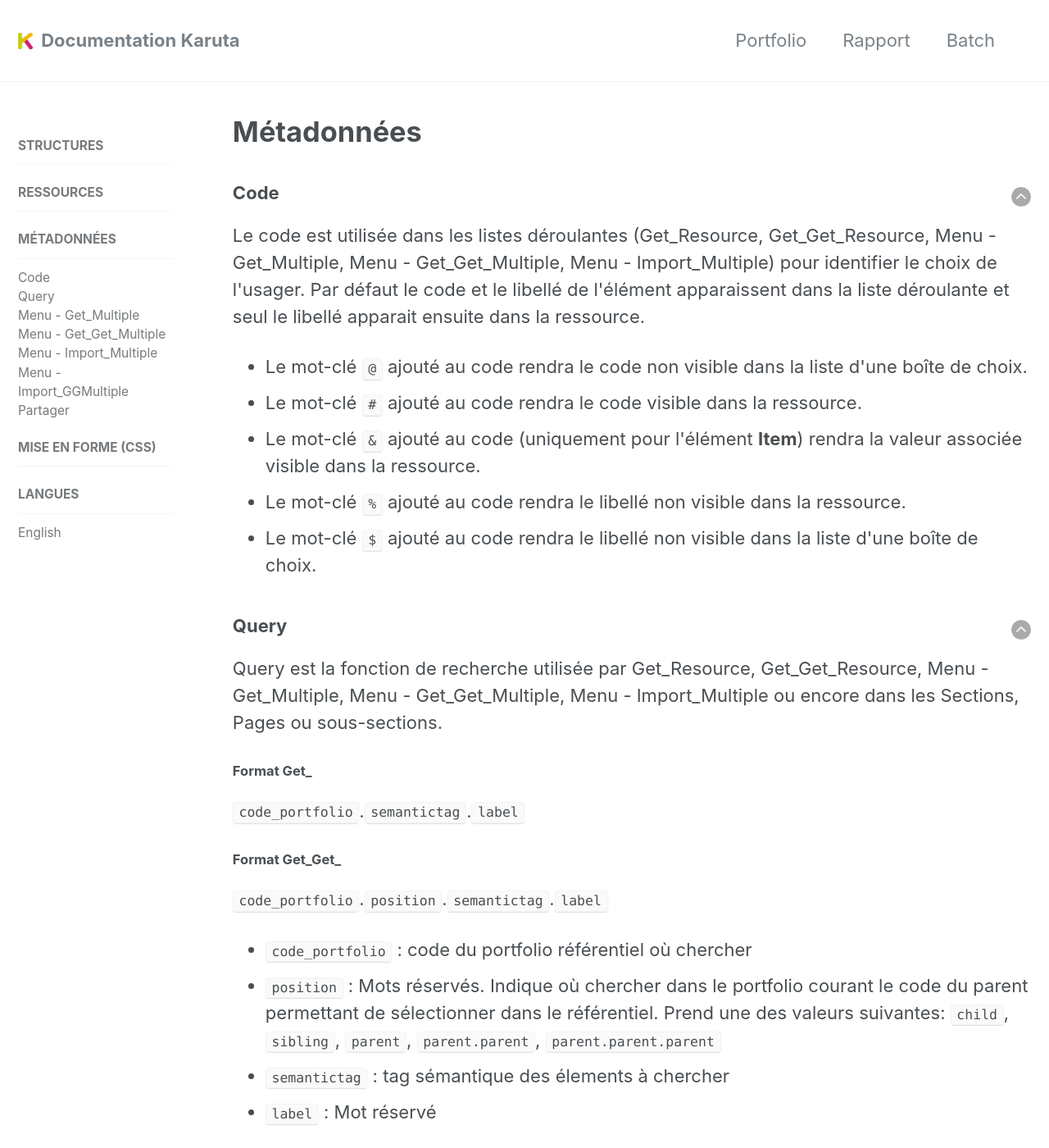
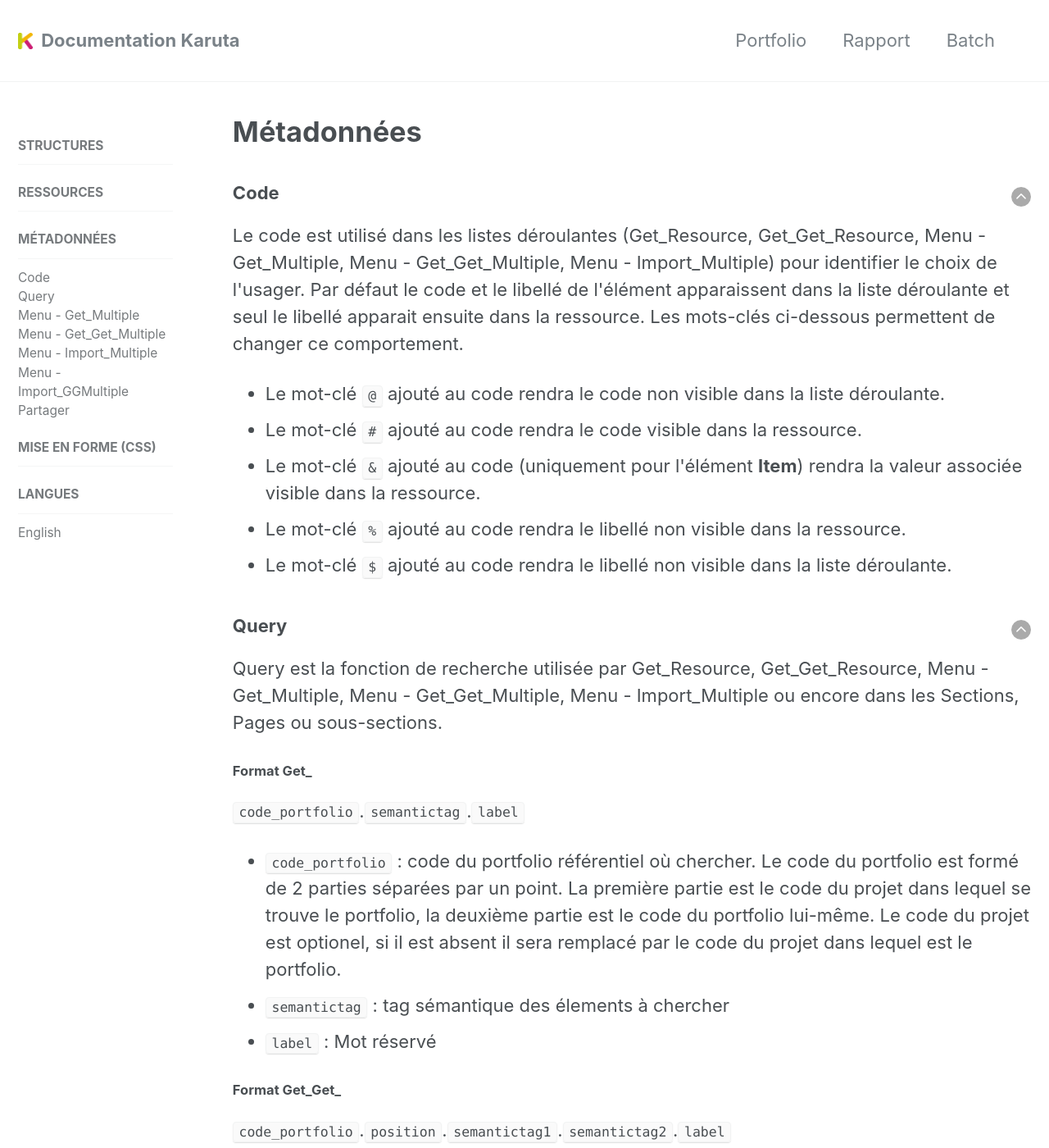
Before and after one commit to karutaproject/karuta-frontend-documentation, a Jekyll site: the page built from _pages/metadata_fr.html, in a window 1280 px wide and 1400 px high. Shown: the whole window at 82% size. Built offline with Jekyll 4.4.1, drawn with Linux system fonts in a browser that asks for light colours; some of the changed text lies outside the part shown.

Commit message:
metadata_fr

```diff
--- a/_pages/metadata_fr.html
+++ b/_pages/metadata_fr.html
@@ -9,13 +9,13 @@
 <article>
 	<a style='float:right' href='#top'><img src='../assets/img/arrow-up.png'/></a>
 	<h3 id='asmstructure'>Code</h3>
-	<p>Le code est utilisée dans les listes déroulantes (Get_Resource, Get_Get_Resource, Menu - Get_Multiple, Menu - Get_Get_Multiple, Menu - Import_Multiple) pour identifier le choix de l'usager. Par défaut le code et le libellé de l'élément apparaissent dans la liste déroulante et seul le libellé apparait ensuite dans la ressource.</p>
+	<p>Le code est utilisé dans les listes déroulantes (Get_Resource, Get_Get_Resource, Menu - Get_Multiple, Menu - Get_Get_Multiple, Menu - Import_Multiple) pour identifier le choix de l'usager. Par défaut le code et le libellé de l'élément apparaissent dans la liste déroulante et seul le libellé apparait ensuite dans la ressource. Les mots-clés ci-dessous permettent de changer ce comportement.</p>
 	<ul>
-		<li>Le mot-clé <code>@</code>&nbsp;ajouté au code rendra le code non visible dans la liste d'une boîte de choix.</li>
+		<li>Le mot-clé <code>@</code>&nbsp;ajouté au code rendra le code non visible dans la liste déroulante.</li>
 		<li>Le mot-clé <code>#</code>&nbsp;ajouté au code rendra le code visible dans la ressource.</li>
 		<li>Le mot-clé <code>&amp;</code>&nbsp;ajouté au code (uniquement pour l'élément <b>Item</b>) rendra la valeur associée visible dans la ressource.</li>
 		<li>Le mot-clé <code>%</code> ajouté au code rendra le libellé non visible dans la ressource.</li>
-		<li>Le mot-clé <code>$</code> ajouté au code rendra le libellé non visible dans la liste d'une boîte de choix.</li>
+		<li>Le mot-clé <code>$</code> ajouté au code rendra le libellé non visible dans la liste déroulante.</li>
 	</ul>
 </article>
 
@@ -25,12 +25,18 @@
 	<p>Query est la fonction de recherche utilisée par Get_Resource, Get_Get_Resource, Menu - Get_Multiple, Menu - Get_Get_Multiple, Menu - Import_Multiple ou encore dans les Sections, Pages ou sous-sections.</p>
 	<h4>Format Get_</h4>
 	<p><code>code_portfolio</code>.<code>semantictag</code>.<code>label</code></p>
+	<ul>
+		<li><code>code_portfolio</code> : code du portfolio référentiel où chercher. Le code du portfolio est formé de 2 parties séparées par un point. La première partie est le code du projet dans lequel se trouve le portfolio, la deuxième partie est le code du portfolio lui-même. Le code du projet est optionel, si il est absent il sera remplacé par le code du projet dans lequel est le portfolio.</li>
+		<li><code>semantictag</code> : tag sémantique des élements à chercher</li>
+		<li><code>label</code> : Mot réservé</li>
+	</ul>
 	<h4>Format Get_Get_</h4>
-	<p><code>code_portfolio</code>.<code>position</code>.<code>semantictag</code>.<code>label</code></p>
+	<p><code>code_portfolio</code>.<code>position</code>.<code>semantictag1</code>.<code>semantictag2</code>.<code>label</code></p>
 	<ul>
 		<li><code>code_portfolio</code> : code du portfolio référentiel où chercher</li>
-		<li><code>position</code> : Mots réservés. Indique où chercher dans le portfolio courant le code du parent permettant de sélectionner dans le référentiel. Prend une des valeurs suivantes: <code>child</code>, <code>sibling</code>, <code>parent</code>, <code>parent.parent</code>, <code>parent.parent.parent</code> </li>
-		<li><code>semantictag</code> : tag sémantique des élements à chercher</li>
+		<li><code>position</code> : indique où chercher dans le portfolio courant le code du parent permettant de restreindre la recherche dans le référentiel. Prend une des valeurs suivantes: child, sibling, parent, parent.parent, parent.parent.parent</li>
+		<li><code>semantictag1</code> : tag sémantique du parent</li>
+		<li><code>semantictag2</code> : tag sémantique des élements à chercher</li>
 		<li><code>label</code> : Mot réservé</li>
 	</ul>
 </article>
@@ -49,23 +55,6 @@
 		<li><code>get_resource_semtag</code> : tag sémantique du Get_Resource (dans part à ajouter)</li>
 		<li><code>libellé@fr</code> : Libellé du menu</li>
 		<li><code>role</code> : rôle(s) voyant le menu</li>
-	</ul>
-</article>
-
-<article>
-	<a style='float:right' href='#top'><img src='../assets/img/arrow-up.png'/></a>
-	<h3 id='query'>Query</h3>
-	<p>Query est la fonction de recherche utilisée par Get_Resource, Get_Get_Resource, Menu - Get_Multiple, Menu - Get_Get_Multiple, Menu - Import_Multiple ou encore dans les Sections, Pages ou sous-sections.</p>
-	<h4>Format Get_</h4>
-	<p><code>code_portfolio</code>.<code>semantictag</code>.<code>label</code></p>
-	<h4>Format Get_Get_</h4>
-	<p><code>code_portfolio</code>.<code>position</code>.<code>semantictag1</code>.<code>semantictag2</code>.<code>label</code></p>
-	<ul>
-		<li><code>code_portfolio</code> : code du portfolio référentiel où chercher</li>
-		<li><code>position</code> : indique où chercher dans le portfolio courant le code du parent permettant de sélectionner dans le référentiel. Prend une des valeurs suivantes: child, sibling, parent, parent.parent, parent.parent.parent</li>
-		<li><code>semantictag1</code> : tag sémantique du parent</li>
-		<li><code>semantictag2</code> : tag sémantique des élements à chercher</li>
-		<li><code>label</code> : Mot réservé</li>
 	</ul>
 </article>
 
```
